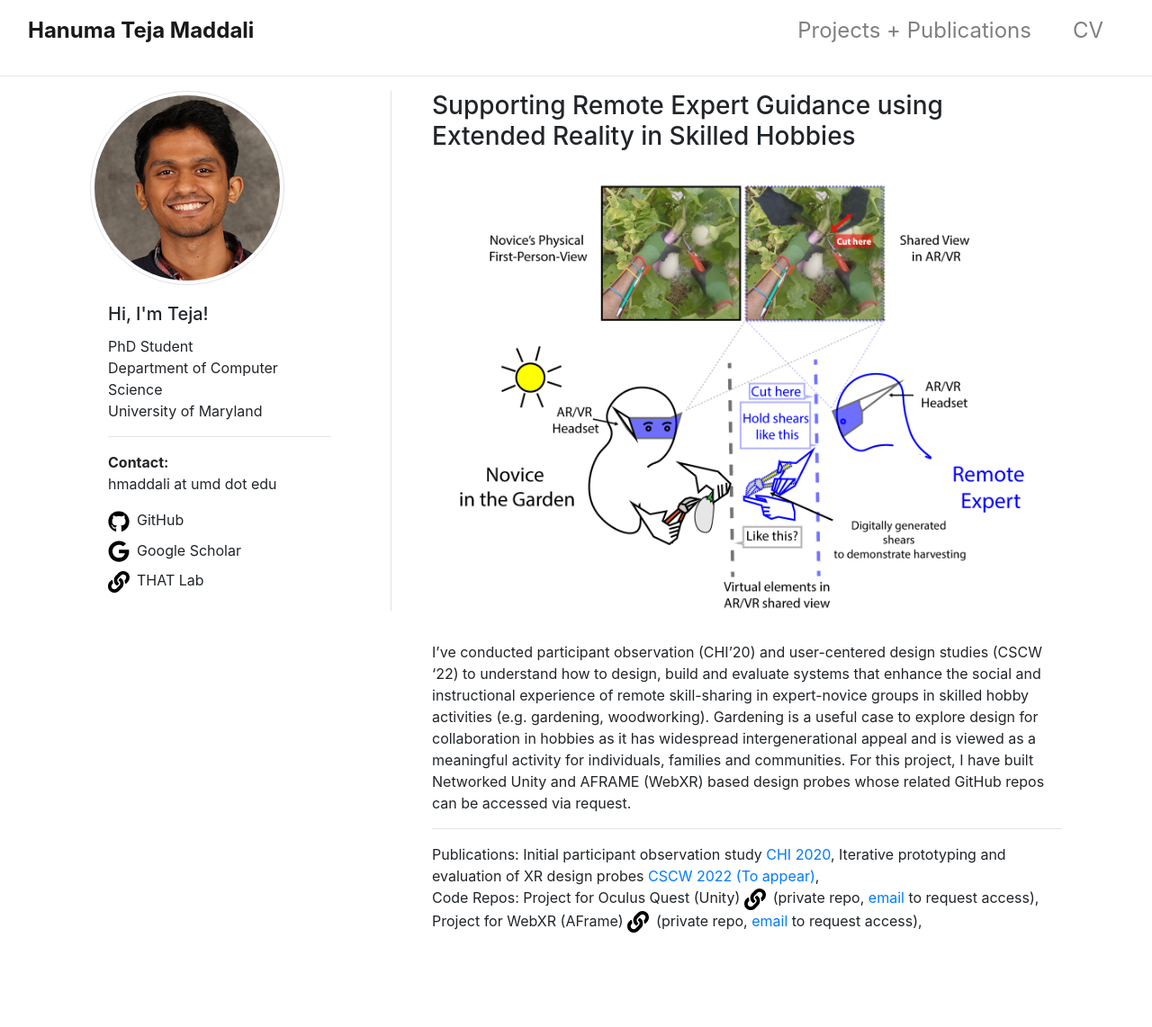
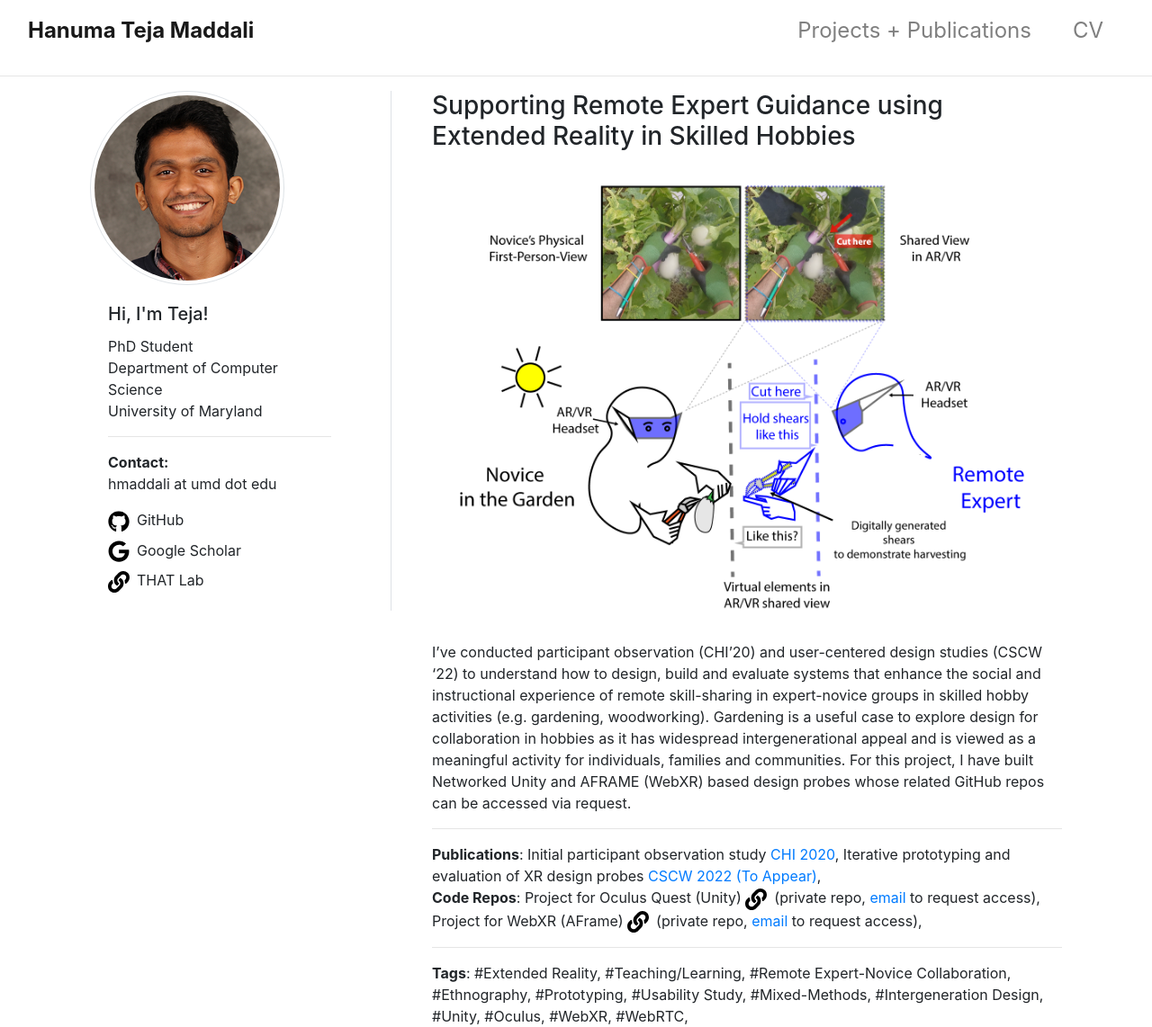
Before and after one commit to maddalihanumateja/maddalihanumateja.github.io, a Jekyll site: the page built from _projects/expert_garden.md, in a window 1280 px wide. Shown: the whole page at 90% size. Built offline with Jekyll 4.4.1, drawn with Linux system fonts in a browser that asks for light colours; before the commit the page ends 1037 px from its top, so only the background shows below that.

Commit message:
Added tags and additional project

```diff
--- a/_layouts/project.html
+++ b/_layouts/project.html
@@ -5,20 +5,20 @@ layout: default
 <img class="card-img-top p-4" src="{{page.img}}" alt="{{page.img_alt}}">
 {{ content }}
 <hr/>
-Publications:
+<b>Publications</b>:
 {% for publication in page.publications %}
   {{publication.description}} <a href="{{publication.url}}">{{publication.name}} {{publication.year}}</a>,
 {% endfor %}
 <br/>
-Code Repos:
+<b>Code Repos</b>:
 {% for repo in page.repos %}
   {{repo.name}} {% if repo.type == "public" %}<a href="{{repo.url}}"><img class="mr-2" width="24" height="24" src="\assets\images\icons\link.svg"></a>{% elsif repo.type == "private" %}<img class="mr-2" width="24" height="24" src="\assets\images\icons\link.svg">(private repo, <a href="mailto:hmaddali@umd.edu">email</a> to request access){% endif %},
 {% endfor %}
-{% if page.methods %}
+{% if page.tags %}
 <hr/>
-Methods Used:
-{% for method in page.methods %}
-
+<b>Tags</b>:
+{% for tag in page.tags %}
+#{{tag}},
 {% endfor%}
 <br/>
 {% endif %}
--- a/_projects/expert_garden.md
+++ b/_projects/expert_garden.md
@@ -7,7 +7,7 @@ publications:
    description: Initial participant observation study
    url: https://doi.org/10.1145/3313831.3376246
  - name: CSCW
-   year: 2022 (To appear)
+   year: 2022 (To Appear)
    publication_type: Full Paper
    description: Iterative prototyping and evaluation of XR design probes
    url: /assets/pdfs/CSCW22_website.pdf
@@ -21,5 +21,18 @@ repos:
    name: Project for WebXR (AFrame)
    type: "private"
 status: "active"
+tags:
+   - Extended Reality
+   - Teaching/Learning
+   - Remote Expert-Novice Collaboration
+   - Ethnography
+   - Prototyping
+   - Usability Study
+   - Mixed-Methods
+   - Intergeneration Design
+   - Unity
+   - Oculus
+   - WebXR
+   - WebRTC
 ---
 I've conducted participant observation (CHI'20) and user-centered design studies (CSCW '22) to understand how to design, build and evaluate systems that enhance the social and instructional experience of remote skill-sharing in expert-novice groups in skilled hobby activities (e.g. gardening, woodworking). Gardening is a useful case to explore design for collaboration in hobbies as it has widespread intergenerational appeal and is viewed as a meaningful activity for individuals, families and communities. For this project, I have built Networked Unity and AFRAME (WebXR) based design probes whose related GitHub repos can be accessed via request.
```
Also changed, not shown: _projects/ai_perspectives.md (added, +19 -0 lines), _projects/remote_participation.md (+8 -0 lines), _projects/sidewalk.md (+6 -0 lines), index.md (+1 -1 lines), assets/images/projects/ai-storyboard.jpg (added), 1 other file.
